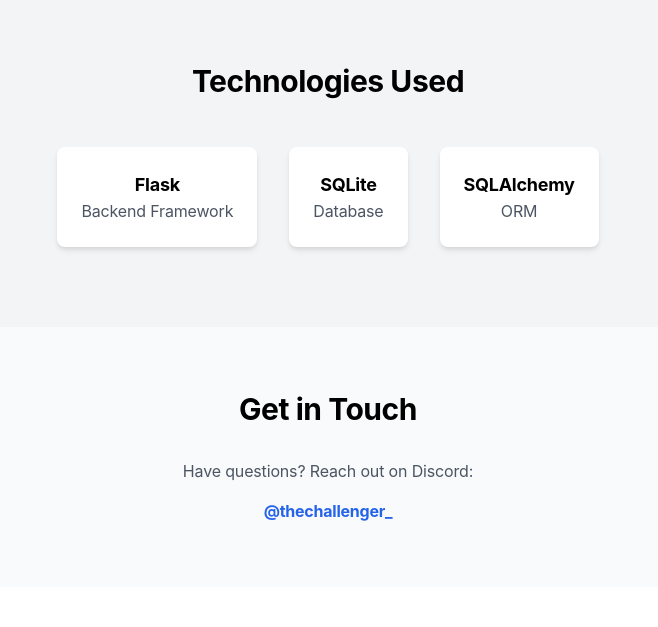
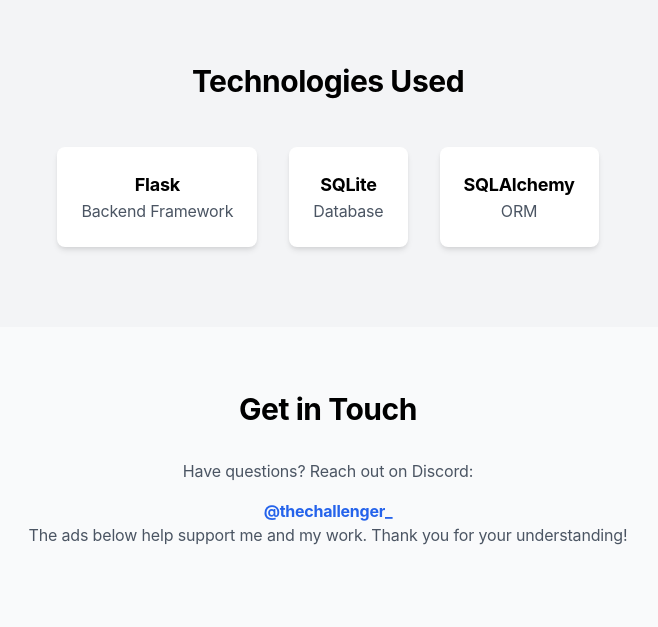
Before and after one commit to david-constantinescu/school-management-system, a Flask app: page / in a window 1280 px wide. Shown: the part 901-1528 px from the top of the page, without its empty margins (312-970 px from the left). Before the commit the page ends 1422 px from the top, so only its background shows below. Run offline with Flask 3, Linux system fonts and the light colour scheme; some libraries are stand-ins or nearby versions.

Commit message:
Update index.html

```diff
--- a/app/templates/index.html
+++ b/app/templates/index.html
@@ -160,6 +160,7 @@
             <h2 class="text-3xl sf-headline mb-8">Get in Touch</h2>
             <p class="sf-text text-gray-600 mb-4">Have questions? Reach out on Discord:</p>
             <p class="sf-headline text-blue-600">@thechallenger_</p>
+            <p class="sf-text text-gray-600 mb-4">The ads below help support me and my work. Thank you for your understanding!</p>
         </div>
     </section>
 
```
